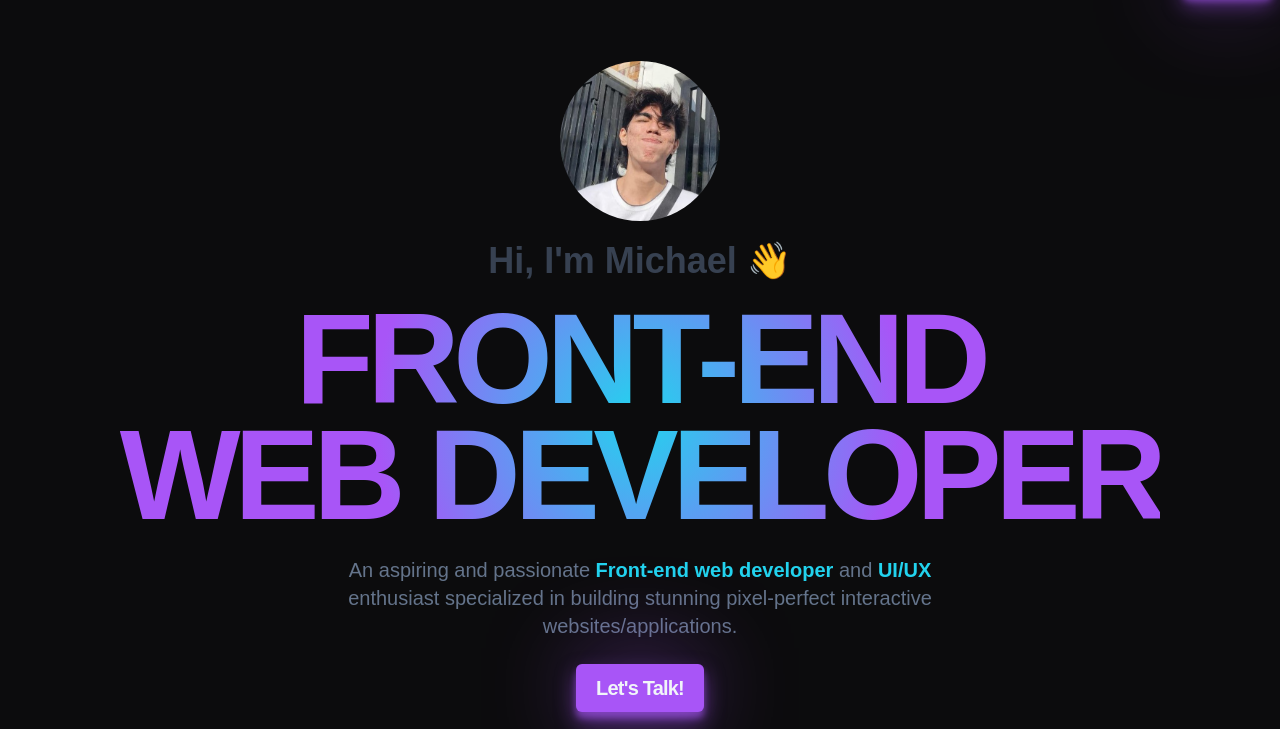
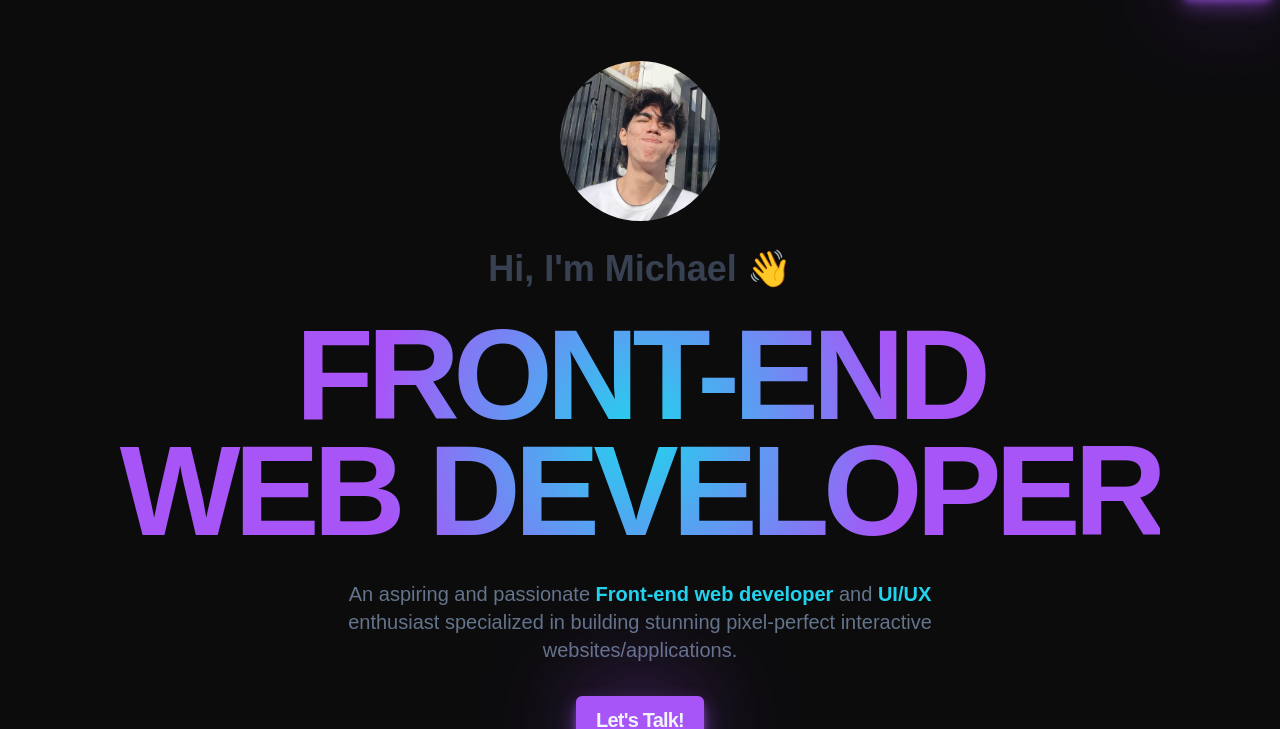
Before and after one commit to Maykiyel/Portfolio-Website, a website built with Vite: page index.html in a window 1280 px wide. Shown: the part 79-808 px from the top of the page. Built offline with nearby package versions, Linux system fonts and the light colour scheme; a web font is replaced by a local one.

Commit message:
typo fix

```diff
--- a/styles/components/hero.css
+++ b/styles/components/hero.css
@@ -107,7 +107,7 @@
 /* xl */
 @media (min-width: 1280px) {
   .hero {
-    gap: 2re;
+    gap: 2rem;
   }
 
   .hero__img {
```
